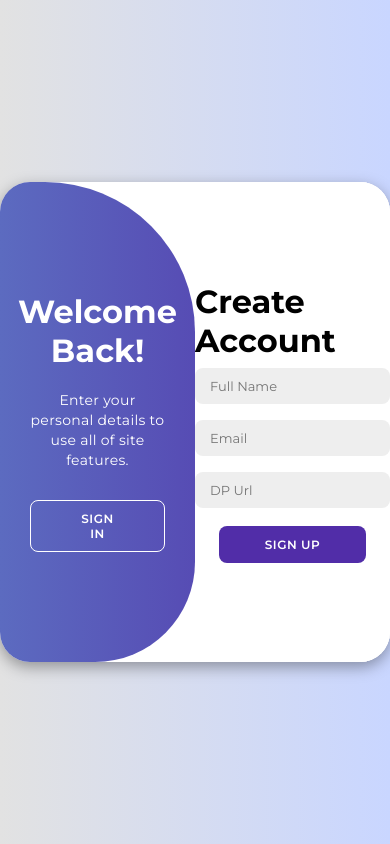
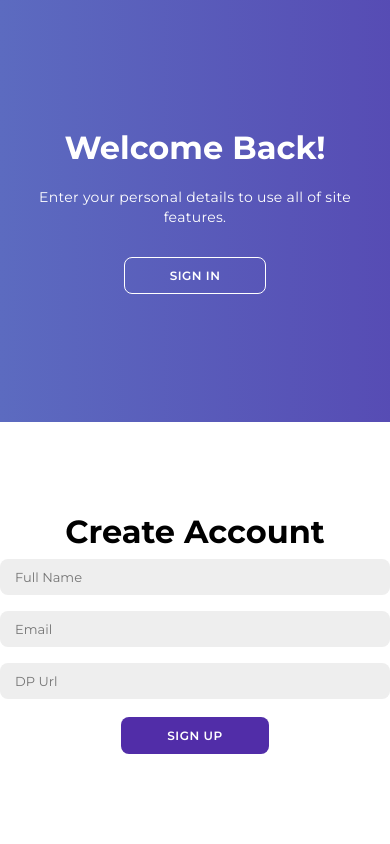
Before and after one commit to kumar-jit/chatterapp, a website: page src/public/login.html in a window 390 px wide. Both pictures are taken after a click on the button "SIGN UP". Drawn offline with nearby package versions, Linux system fonts and the light colour scheme.

Commit message:
IMPLEMENT MOBILE DEVICE CAPABILITY

```diff
--- a/src/public/login.js
+++ b/src/public/login.js
@@ -1,8 +1,19 @@
 const container = document.getElementById("container");
 const registerBtn = document.getElementById("register");
 const loginBtn = document.getElementById("login");
-const hostUrl = "http://localhost:3000";
 
+
+window.addEventListener("load", ()=>{
+    checkIsLoggedIn();
+});
+
+
+const checkIsLoggedIn = () => {
+    if(localStorage.getItem("jwttoken") && localStorage.getItem("email"))
+        window.location.href = "/home.html"
+    else
+        return;
+}
 
 // Toggle between sign-in and sign-up forms
 registerBtn.addEventListener("click", () => {
--- a/src/public/style.css
+++ b/src/public/style.css
@@ -42,7 +42,7 @@ h1,h2,h3,h4,h5,h6 {
 .main-container{
     display: block;
     width: 100vw;
-    height: calc(100vh - var(--Nav-hight));
+    height: calc(100dvh - var(--Nav-hight));
     background-color: var(--background-color);
     padding-top: 1rem;
     padding-left: 1rem;
@@ -541,7 +541,7 @@ h1,h2,h3,h4,h5,h6 {
     position: fixed;
     z-index: 10;
     width: 100vw;
-    height: 100vh;
+    height: 100dvh;
     background-color: rgba(16, 4, 58, 0.6); /* Adjusted for dark theme */
 }
 
--- a/src/public/styleLogin.css
+++ b/src/public/styleLogin.css
@@ -14,7 +14,7 @@ body{
     align-items: center;
     justify-content: center;
     flex-direction: column;
-    height: 100vh;
+    height: 100dvh;
 }
 
 .container{
@@ -229,4 +229,46 @@ body{
 
 /* Mobile view: Full height for each form container and vertical stacking */
 @media (max-width: 768px) {
+
+    .container{
+        height: 100%;
+        border-radius: 0px;
+    }
+
+    .form-container{
+        position: absolute;
+        top: 0;
+        height: 50%;
+        transition: all .6s ease-in-out;
+        width: 100%;
+    }
+
+    .toggle-container{
+        position: absolute;
+        top: 50%;
+        left: 0;
+        width:100%;
+        height: 50%;
+        overflow: hidden;
+        transition: all .6s ease-in-out;
+        border-radius: 0px;
+        z-index: 1000;
+    }
+
+    .container.active .sign-in{
+        transform: translateY(100%);
+    }
+
+    .container.active .sign-up{
+        transform: translateY(100%);
+        opacity: 1;
+        z-index: 5;
+        animation: move .6s;
+    }
+
+    .container.active .toggle-container{
+        transform: translateY(-100%);
+        border-radius: 0px;
+        /* border-radius: 0px; */
+    }
 }
```
Also changed, not shown: index.js (+14 -2 lines), src/public/home.html (+1 -1 lines), src/public/home.js (+15 -2 lines), 2 other files.
